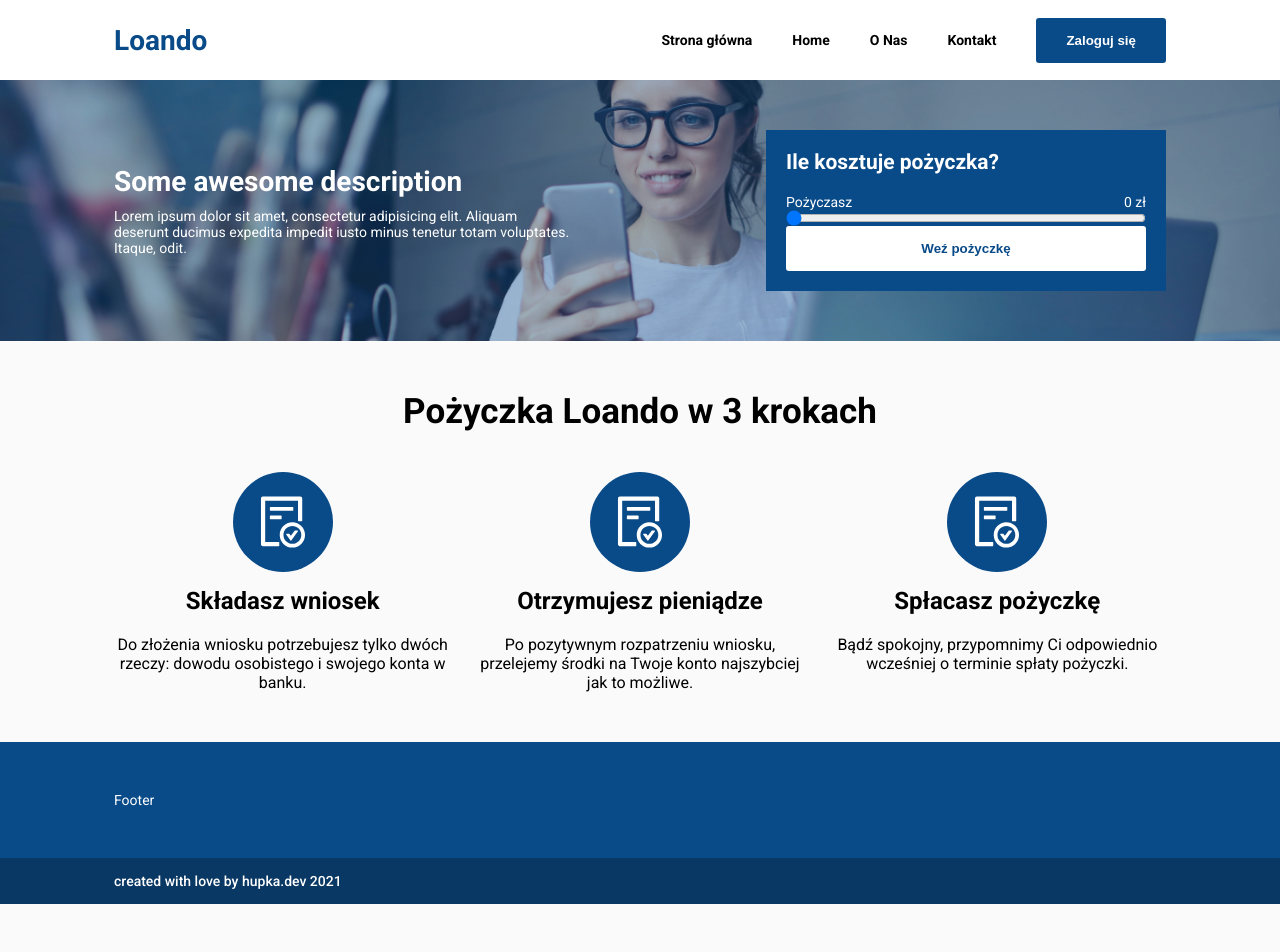
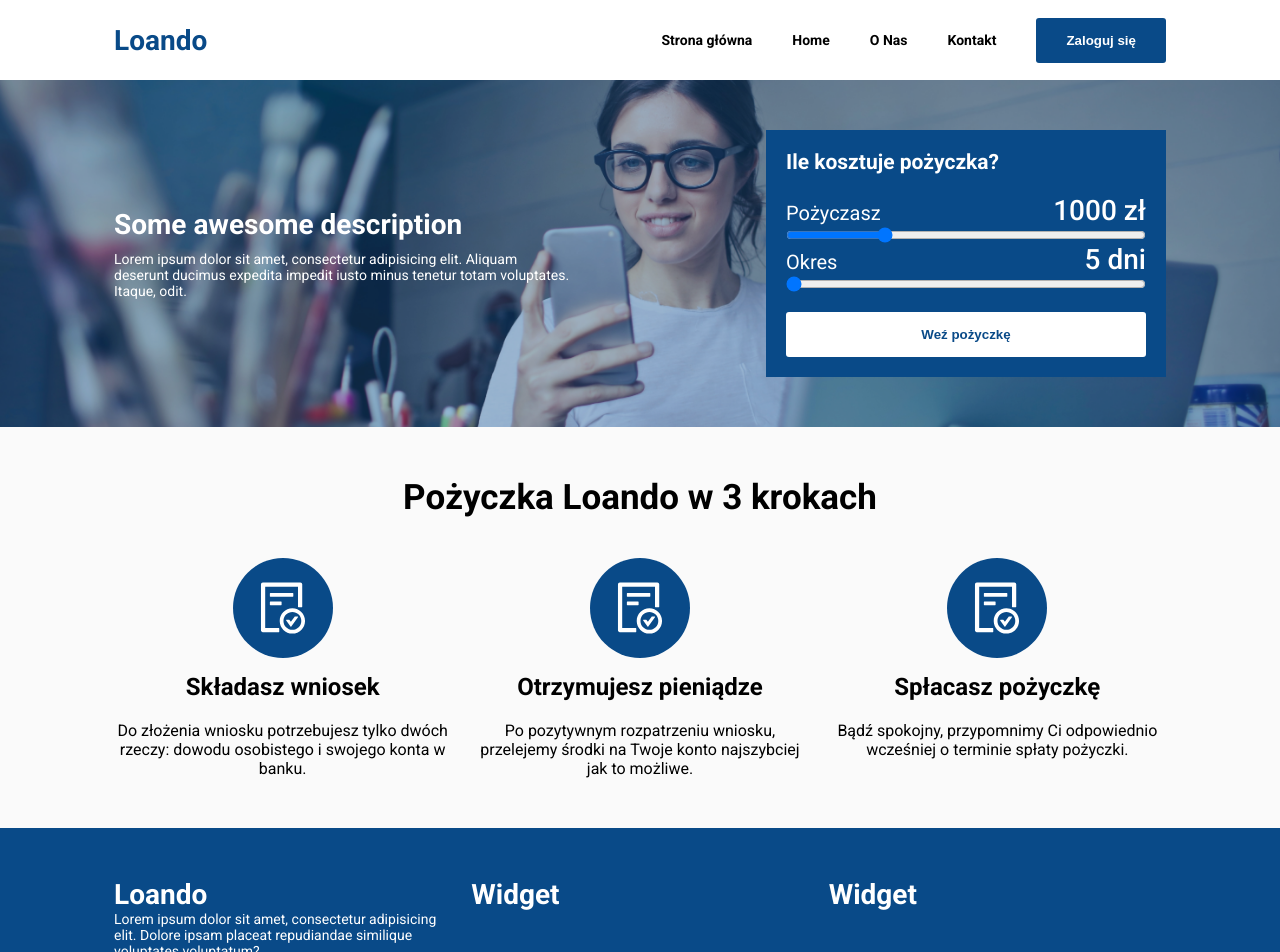
Before and after one commit to arminhupka/loando, a React (Create React App) app: page / in a window 1280 px wide. Shown: the top 952 px of the page. Before the commit the page ends 904 px from the top, so only its background shows below. Built offline with nearby package versions, Linux system fonts and the light colour scheme.

Commit message:
- changes in Footer.js - changes in LoanCalc.js - added axios

```diff
--- a/package.json
+++ b/package.json
@@ -6,6 +6,7 @@
     "@testing-library/jest-dom": "^5.11.4",
     "@testing-library/react": "^11.1.0",
     "@testing-library/user-event": "^12.1.10",
+    "axios": "^0.21.1",
     "prop-types": "^15.7.2",
     "react": "^17.0.2",
     "react-dom": "^17.0.2",
--- a/src/components/Footer/Footer.js
+++ b/src/components/Footer/Footer.js
@@ -3,6 +3,7 @@ import styled from 'styled-components';
 
 // Components
 import { Container } from '../../styles/GlobalStyle';
+import devices from '../../styles/devices';
 
 // Styled Components
 const Copyright = styled.div`
@@ -13,8 +14,19 @@ const Copyright = styled.div`
   }
 `;
 
+const Widget = styled.div``;
+
 const FooterContent = styled.div`
   padding: 5rem 0;
+  ${Container} {
+    display: grid;
+    grid-template-columns: 1fr;
+    gap: 2rem;
+
+    @media screen and ${devices.lg} {
+      grid-template-columns: 1fr 1fr 1fr;
+    }
+  }
 `;
 
 const StyledFooter = styled.footer`
@@ -29,7 +41,21 @@ const StyledFooter = styled.footer`
 const Footer = () => (
   <StyledFooter>
     <FooterContent>
-      <Container>Footer</Container>
+      <Container>
+        <Widget>
+          <h1>Loando</h1>
+          <p>
+            Lorem ipsum dolor sit amet, consectetur adipisicing elit. Dolore ipsam placeat repudiandae similique voluptates
+            voluptatum?
+          </p>
+        </Widget>
+        <Widget>
+          <h1>Widget</h1>
+        </Widget>
+        <Widget>
+          <h1>Widget</h1>
+        </Widget>
+      </Container>
     </FooterContent>
     <Copyright>
       <Container>
--- a/src/components/LoanCalc/LoanCalc.js
+++ b/src/components/LoanCalc/LoanCalc.js
@@ -1,5 +1,6 @@
 import React, { useState } from 'react';
 import styled from 'styled-components';
+
 import devices from '../../styles/devices';
 
 // Components
@@ -17,6 +18,10 @@ const CalcWrapper = styled.div`
     margin-bottom: 2rem;
   }
 
+  ${Button} {
+    margin-top: 2rem;
+  }
+
   @media screen and ${devices.lg} {
     max-width: 40rem;
   }
@@ -29,12 +34,25 @@ const StyledRange = styled.input`
 const Row = styled.div`
   display: flex;
   justify-content: space-between;
+  align-items: baseline;
+
+  span {
+    font-size: 2rem;
+
+    :nth-child(2) {
+      font-size: 2em;
+      font-weight: 500;
+    }
+  }
 `;
 
 const LoanCalc = () => {
-  const [loanValue, setLoanValue] = useState(0);
+  const [loanValue, setLoanValue] = useState(1000);
+  const [days, setDays] = useState(5);
 
   const handleRangeInput = (e) => setLoanValue(e.target.value);
+
+  const handleDaysRange = (e) => setDays(e.target.value);
 
   return (
     <CalcWrapper>
@@ -43,7 +61,12 @@ const LoanCalc = () => {
         <span>Pożyczasz</span>
         <span>{loanValue} zł</span>
       </Row>
-      <StyledRange type='range' min={100} max={3500} step={100} onChange={handleRangeInput} />
+      <StyledRange type='range' min={100} max={3500} step={100} value={loanValue} onChange={handleRangeInput} />
+      <Row>
+        <span>Okres</span>
+        <span>{days} dni</span>
+      </Row>
+      <StyledRange type='range' min={5} max={30} step={5} value={days} onChange={handleDaysRange} />
       <Button alternative>Weź pożyczkę</Button>
     </CalcWrapper>
   );
```
Also changed, not shown: 1 other file (tests, documents, lock files or other folders).
